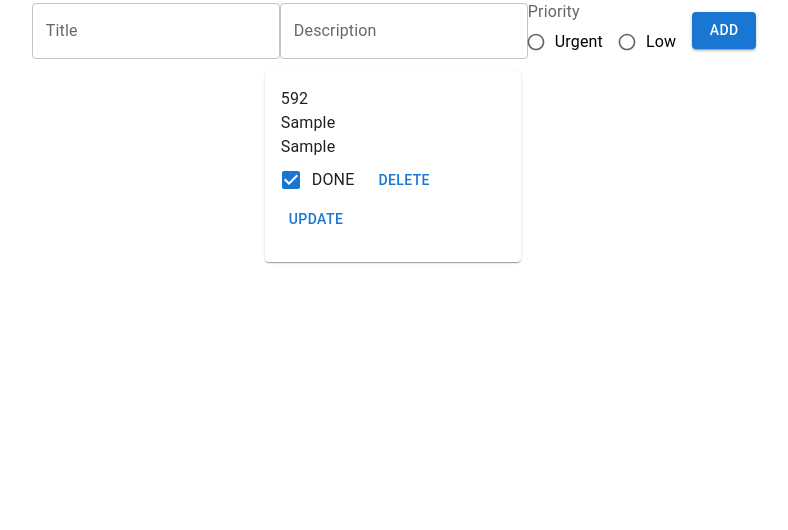
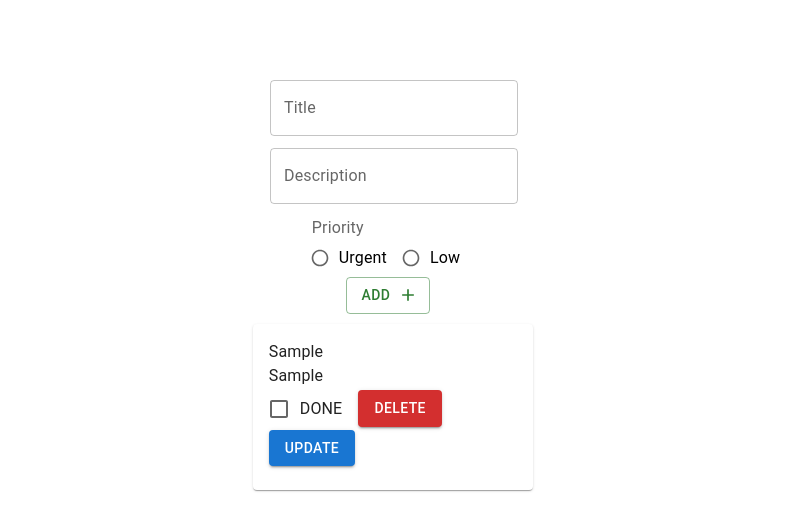
Before and after one commit to NavidRouzbeh/todo-app, a React (Create React App) app: page / in a window 1280 px wide. Both pictures are taken after typing "Sample", "Sample" into the empty fields and a click on the button "ADD". Shown: the top 530 px of the page, without its empty margins (246-1034 px from the left). Built offline with nearby package versions, Linux system fonts and the light colour scheme.

Commit message:
fix buttons

```diff
--- a/package.json
+++ b/package.json
@@ -5,7 +5,9 @@
   "dependencies": {
     "@emotion/react": "^11.10.5",
     "@emotion/styled": "^11.10.5",
-    "@mui/material": "^5.10.13",
+    "@mui/icons-material": "^5.10.14",
+    "@mui/material": "^5.10.14",
+    "@mui/styled-engine-sc": "^5.10.14",
     "@reduxjs/toolkit": "^1.9.0",
     "@testing-library/jest-dom": "^5.16.5",
     "@testing-library/react": "^13.4.0",
@@ -18,6 +20,7 @@
     "redux-persist": "^6.0.0",
     "redux-thunk": "^2.4.2",
     "sass": "^1.55.0",
+    "styled-components": "^5.3.6",
     "web-vitals": "^2.1.4"
   },
   "scripts": {
--- a/src/components/Form/Form.jsx
+++ b/src/components/Form/Form.jsx
@@ -1,7 +1,8 @@
 import React  from "react";
 import { FormGroup , Button, FormControl, FormControlLabel, FormLabel, Grid , Radio, RadioGroup, TextField } from "@mui/material";
 import { useDispatch } from "react-redux";
-import { addTodo , updateTodo } from '../../Redux/Reducer/Todo.Slice'
+import { addTodo , updateTodo } from '../../Redux/Reducer/Todo.Slice';
+import AddIcon from '@mui/icons-material/Add';
 
 
 const Form = ({mode,setMode,formValues,setFormValues}) => {
@@ -38,7 +39,7 @@ const Form = ({mode,setMode,formValues,setFormValues}) => {
 
         <form onSubmit={handleSubmit}>
             <FormGroup>
-            <Grid container alignItems="center" justifyContent="center">
+            <Grid container flexDirection={"column"} alignItems="center" spacing={1.5} justifyContent="center">
                 <Grid item>
                     <TextField
                     type="text"
@@ -83,7 +84,7 @@ const Form = ({mode,setMode,formValues,setFormValues}) => {
                         </RadioGroup>
                     </FormControl>
                 </Grid>
-                <Button variant="contained" color="primary" type="submit">
+                <Button variant="outlined" color="success" type="submit" endIcon={<AddIcon />}>
                     {mode === "create"?'ADD':'UPDATE'}
                 </Button>
             </Grid>
--- a/src/components/Main/Main.jsx
+++ b/src/components/Main/Main.jsx
@@ -19,7 +19,7 @@ const Main = () => {
 
     return(
 
-        <Grid container flexDirection={"column"} justifyContent={"center"}>
+        <Grid container bgcolor={"danger"} sx={{m:10}} flexDirection={"column"} justifyContent={"center"}>
             <Form mode={mode} setMode={setMode} formValues={formValues} setFormValues={setFormValues} />
             <TodoList setMode={setMode} setFormValues={setFormValues}/>
         </Grid>
--- a/src/components/TodoCard/TodoCard.jsx
+++ b/src/components/TodoCard/TodoCard.jsx
@@ -9,11 +9,8 @@ const Todo = ({todo,onClick,onClickUpdate}) => {
 
 
     return(
-        <Card item sx={{ width: '20%' , m:1.5 }}>
+        <Card item sx={{ width: '25%' , m:1.5 }}>
         <CardContent>
-            <Typography>
-                {todo.id}
-            </Typography>
             <Typography>
                 {todo.title}
             </Typography>
@@ -23,9 +20,9 @@ const Todo = ({todo,onClick,onClickUpdate}) => {
             <Typography>
                 {todo.priority}
             </Typography>
-            <FormControlLabel control={<Checkbox defaultChecked />} label="DONE" />
-            <Button onClick={onClick}>delete</Button>
-            <Button onClick={onClickUpdate}>update</Button>
+            <FormControlLabel control={<Checkbox />} label="DONE" />
+            <Button variant="contained" color="error" onClick={onClick} sx={{mr:1.5}}>delete</Button>
+            <Button variant="contained" color="primary" onClick={onClickUpdate}>update</Button>
         </CardContent>
         </Card>
     )
```
Also changed, not shown: 1 other file (tests, documents, lock files or other folders).
